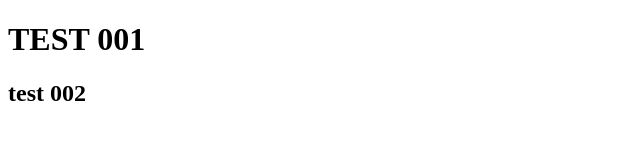
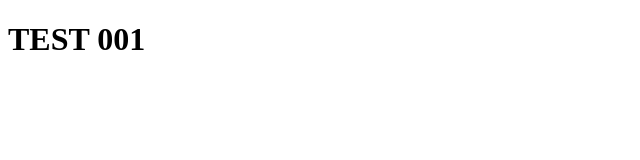
Before and after one commit to sukdithuch/test-git-001, a plain HTML site: page index.html in a window 1280 px wide. Shown: the whole page, without its empty margins (0-640 px from the left). Drawn offline with Linux system fonts and the light colour scheme.

Commit message:
Delete test 002

```diff
--- a/index.html
+++ b/index.html
@@ -8,7 +8,7 @@
 </head>
 <body>
     <h1>TEST 001</h1>
-    <h2>test 002</h2>
+
 
 </body>
 </html>
```
